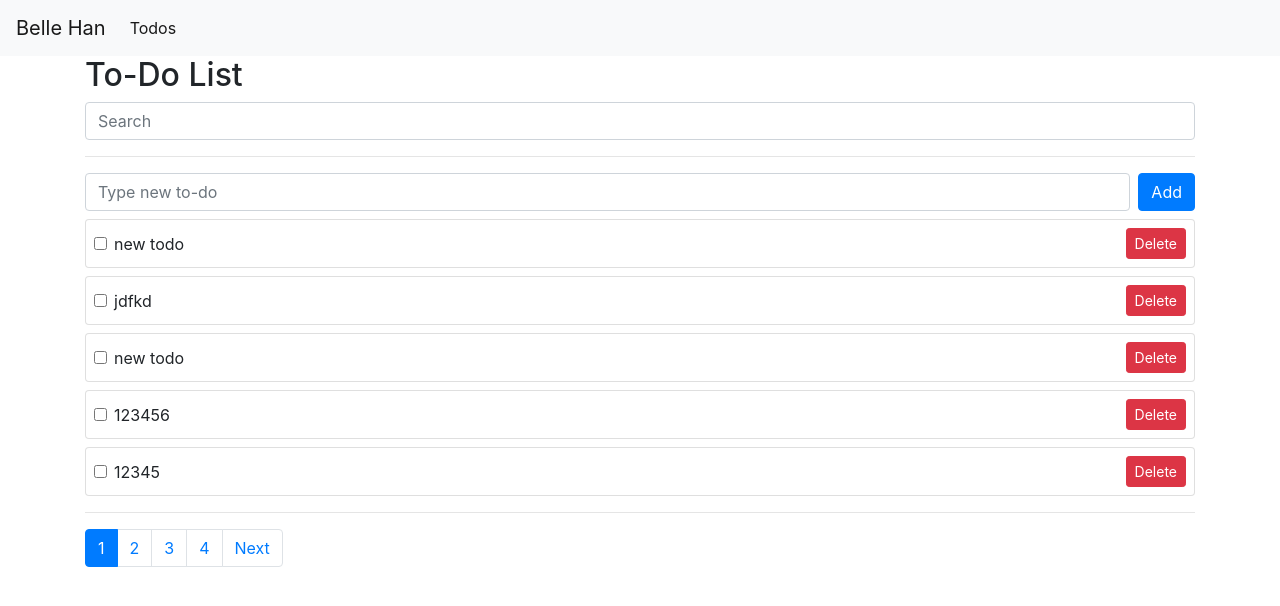
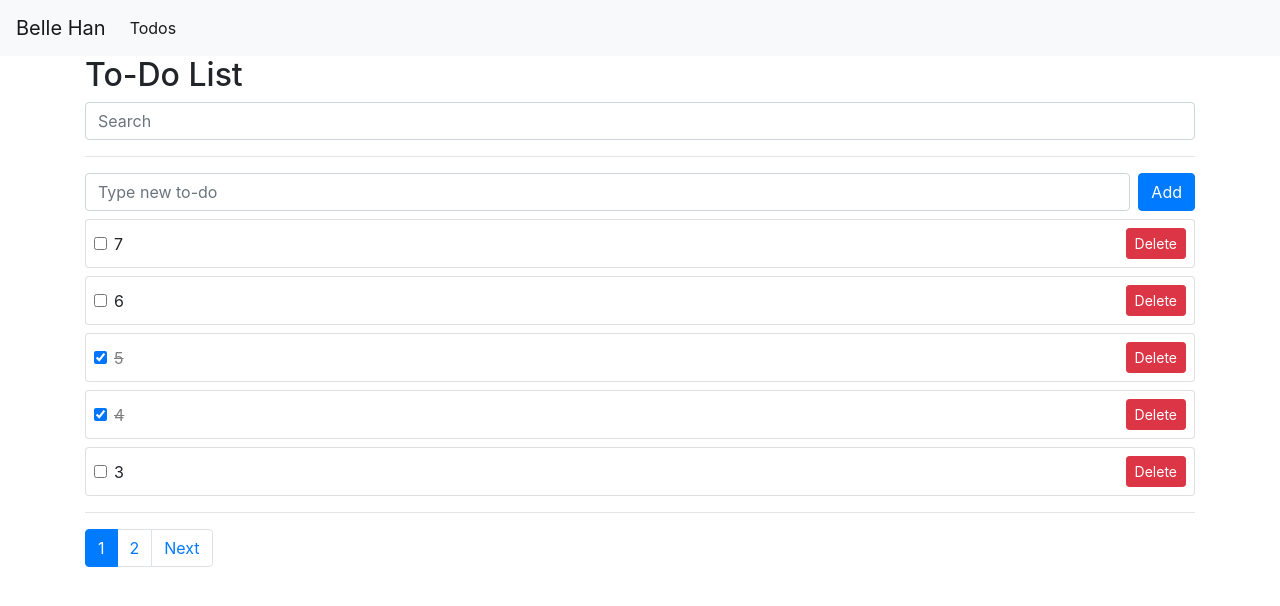
Before and after one commit to BelleHan/vue3-study, a Vue app: page /todos in a window 1280 px wide. Shown: the top 606 px of the page. Built offline with nearby package versions, Linux system fonts and the light colour scheme; data requests are answered from the project's data file.

Commit message:
47 이벤트 버블링

```diff
--- a/db.json
+++ b/db.json
@@ -27,12 +27,12 @@
     },
     {
       "subject": "4",
-      "completed": false,
+      "completed": true,
       "id": 10
     },
     {
       "subject": "5",
-      "completed": false,
+      "completed": true,
       "id": 11
     },
     {
@@ -44,51 +44,6 @@
       "subject": "7",
       "completed": false,
       "id": 13
-    },
-    {
-      "subject": "dfsdf",
-      "completed": false,
-      "id": 14
-    },
-    {
-      "subject": "12",
-      "completed": false,
-      "id": 15
-    },
-    {
-      "subject": "123",
-      "completed": false,
-      "id": 16
-    },
-    {
-      "subject": "1234",
-      "completed": false,
-      "id": 17
-    },
-    {
-      "subject": "12345",
-      "completed": false,
-      "id": 18
-    },
-    {
-      "subject": "123456",
-      "completed": false,
-      "id": 19
-    },
-    {
-      "subject": "new todo",
-      "completed": false,
-      "id": 20
-    },
-    {
-      "subject": "jdfkd",
-      "completed": false,
-      "id": 21
-    },
-    {
-      "subject": "new todo",
-      "completed": false,
-      "id": 22
     }
   ]
 }
--- a/public/index.html
+++ b/public/index.html
@@ -1,5 +1,5 @@
 <!DOCTYPE html>
-<html lang="">
+<html lang="en" onClick="console.log('html')">
   <head>
     <meta charset="utf-8">
     <meta http-equiv="X-UA-Compatible" content="IE=edge">
--- a/src/components/TodoList.vue
+++ b/src/components/TodoList.vue
@@ -6,6 +6,7 @@
     >
         <div
             class="card-body p-2 d-flex align-items-center"
+            style="cursor: pointer"
             @click="moveToPage(todo.id)"
         >
             <div class="form-check flex-grow-1">
@@ -13,7 +14,8 @@
                 class="form-check-input"
                 type="checkbox"
                 :checked="todo.completed"
-                @change="toggleTodo(index)"
+                @change="toggleTodo(index, $event)"
+                @click.stop
                 >
                 <label
                 class="form-check-label"
@@ -25,7 +27,7 @@
         <div>
             <button
                 class="btn btn-danger btn-sm"
-                @click="deleteTodo(index)"
+                @click.stop="deleteTodo(index)"
             >
                 Delete
             </button>
@@ -47,8 +49,8 @@ export default {
     emits: ['toggle-todo', 'delete-todo'],
     setup(props, { emit }) {
         const router = useRouter();
-        const toggleTodo = (index) => {
-            emit('toggle-todo', index);
+        const toggleTodo = (index, event) => {
+            emit('toggle-todo', index, event.target.checked);
         };
 
         const deleteTodo = (index) => {
@@ -56,7 +58,6 @@ export default {
         };
 
         const moveToPage = (todoId) => {
-            console.log(todoId);
             // router.push('/todos/' + todoId);
             router.push({
                 name: 'Todo',
--- a/src/pages/todos/index.vue
+++ b/src/pages/todos/index.vue
@@ -114,14 +114,15 @@ export default {
 
     };
 
-    const toggleTodo = async (index) => {
+    const toggleTodo = async (index, checked) => {
+      console.log(checked);
       error.value = '';
       const id = todos.value[index].id;
       try {
         await axios.patch('http://localhost:3000/todos/' + id, {
-          completed: !todos.value[index].completed
+          completed: checked
         });
-        todos.value[index].completed = !todos.value[index].completed;
+        todos.value[index].completed = checked
       } catch (err) {
         console.log(err);
         error.value = 'Something went wrong.';
```
